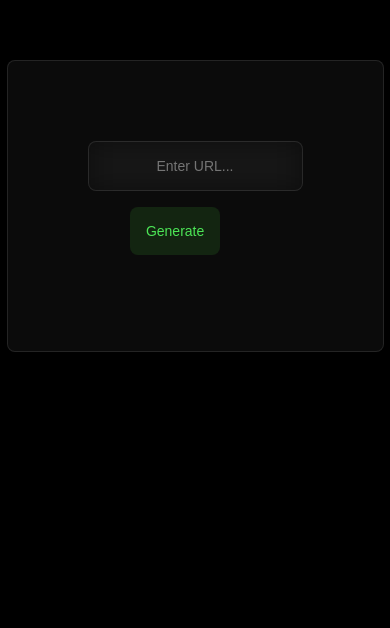
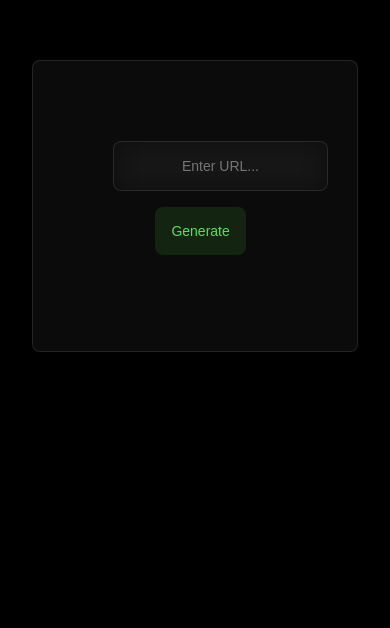
Before and after one commit to robbandi/Stamp, a Next.js app: page / in a window 390 px wide. Shown: the part 216-844 px from the top of the page. Built offline with nearby package versions, Linux system fonts and the light colour scheme.

Commit message:
Update styles.module.css

```diff
--- a/components/Stamp/styles.module.css
+++ b/components/Stamp/styles.module.css
@@ -23,6 +23,14 @@
       position: relative;
   }
   }
+
+  @media (max-width: 768px) {
+    .wrapper {
+      height: 100%;
+      width: 100%;
+      /* padding: 4rem 4rem; */
+    }
+    }
 
   @media (max-width: 768px) {
     .error {
```
